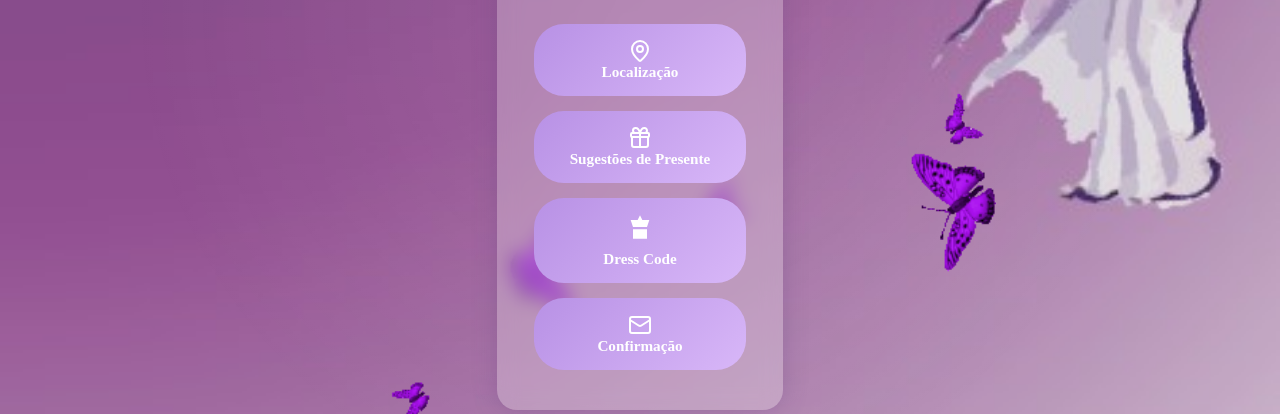
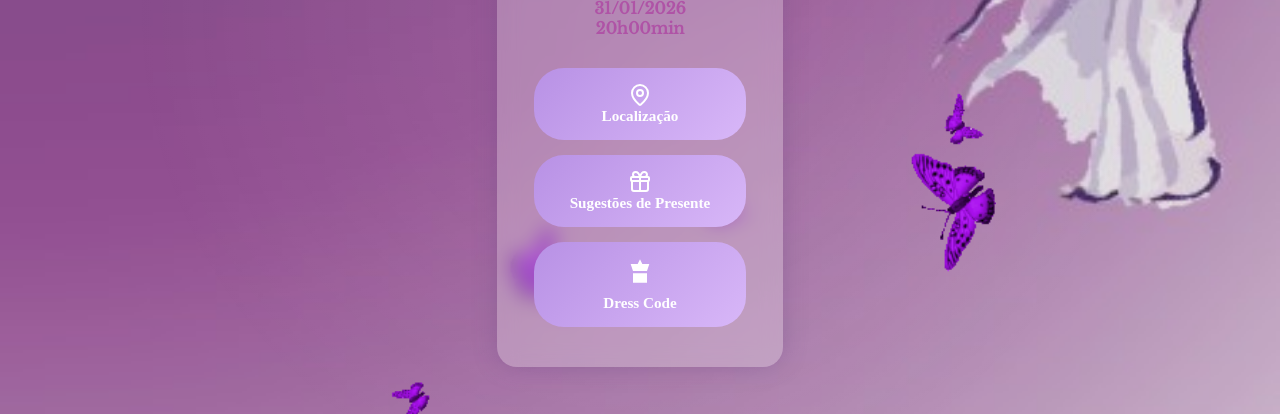
Before and after one commit to biacobral/convite-giovanna, a plain HTML site: page index.html in a window 1280 px wide. Shown: the part 386-800 px from the top of the page. Drawn offline with nearby package versions, Linux system fonts and the light colour scheme; a web font is replaced by a local one.

Commit message:
excluindo a confirmação

```diff
--- a/index.html
+++ b/index.html
@@ -196,10 +196,6 @@
         Dress Code
       </a>
 
-      <a href="https://forms.gle/SEU_FORM_AQUI" target="_blank">
-        <i data-lucide="mail"></i>
-        Confirmação
-      </a>
     </div>
   </main>
 
```
